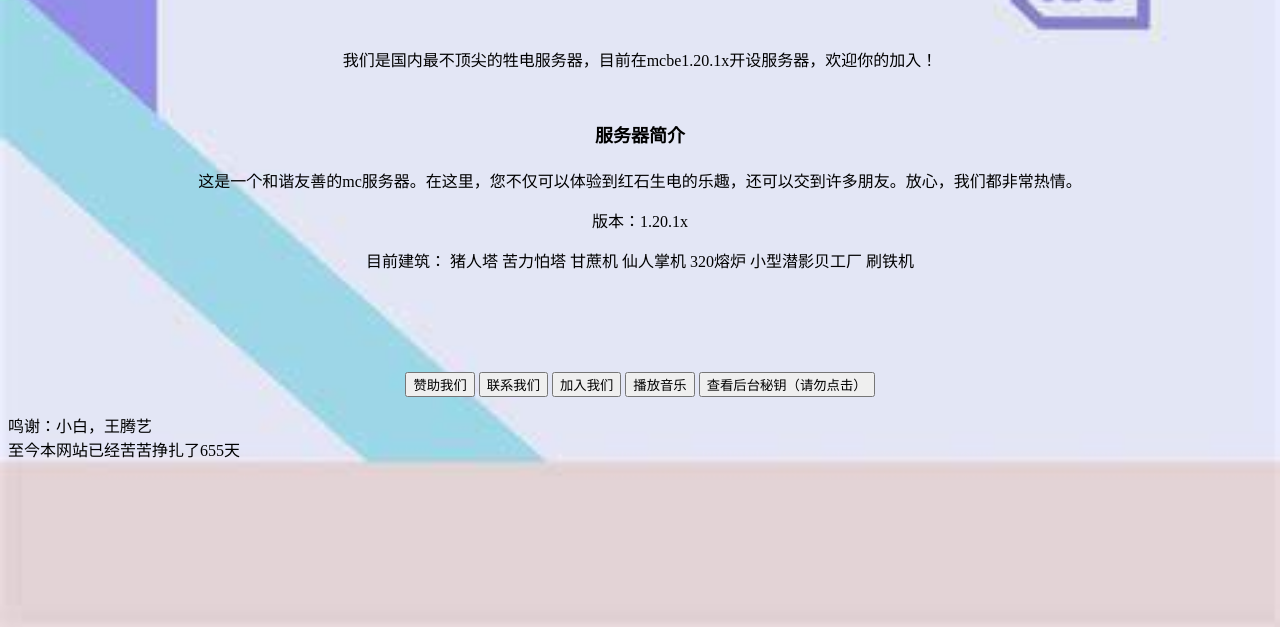
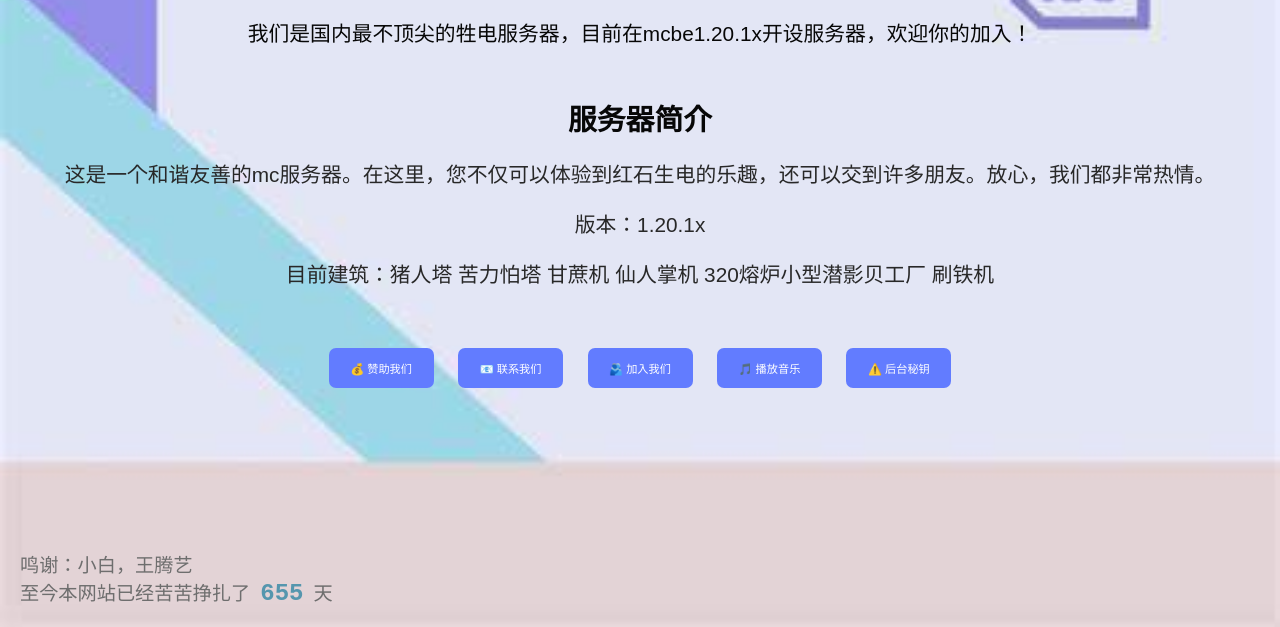
Before and after one commit to XIAOBAI122Q/XIAOBAI122Q.github.io, a plain HTML site: page index.html in a window 1280 px wide. Shown: the part 173-800 px from the top of the page. Drawn offline with Linux system fonts and the light colour scheme.

Commit message:
Add files via upload

```diff
--- a/index.html
+++ b/index.html
@@ -10,79 +10,57 @@
     <title>
         生草？牲电！主页面
     </title>
-
+    <link rel="stylesheet" type="text/css" href="Home.css">
 </head>
 
 <body
-
     background = "background.jpg"
     style = "background-attachment : fixed;
              background-size : 100% 100%;">
 
-
-
-<div align = "center" style = "margin-top: 100px">
-    <h1 style = "font-family: 'yuanshen'">
-        <font size = "10">
-            你好！
-        </font>
+<div class="hello">
+    <h1>
+        你好！
     </h1>
 </div>
 
-<div align = "center" style = "margin-top: 50px;">
-
-
+<div class="tit1">
     <p>
         我们是国内最不顶尖的牲电服务器，目前在mcbe1.20.1x开设服务器，欢迎你的加入！
     </p>
 </div>
 
-<div align = "center" style = "margin-top: 50px;">
-    <h2 style = "font-family: 'yuanshen'">
-        <font size = "4">
-            服务器简介
-        </font>
+<div class="tit2">
+    <h2>
+        服务器简介
     </h2>
 
     <p>
         这是一个和谐友善的mc服务器。在这里，您不仅可以体验到红石生电的乐趣，还可以交到许多朋友。放心，我们都非常热情。
     </p>
+
     <p>
         版本：1.20.1x
     </p>
     <p>
-        目前建筑：
-        猪人塔
-        苦力怕塔
-        甘蔗机
-        仙人掌机
-        320熔炉
-        小型潜影贝工厂
-        刷铁机
+        目前建筑：猪人塔 苦力怕塔 甘蔗机 仙人掌机 320熔炉小型潜影贝工厂 刷铁机
     </p>
 
 </div>
 
-<div align = "center" style = "margin-top: 100px;">
+<div class="button">
     <nav>
-        <button type="button" onclick="window.location.href='SU.html'" id="Sponsor us">
-            赞助我们
-        </button>
-
-        <button type="button" onclick="window.location.href='CU.html'" id="Contact us">联系我们
-        </button>
-
-        <button type = "button" onclick = "location='https://wj.qq.com/s2/12925646/4e80/'">
-            加入我们
-        </button>
-        <button type="button" onclick="window.location.href='music.html'" id="Play music">播放音乐
-        </button>
-        <button type="button" onclick="window.location.href='SB.html'" id="ShaBI">查看后台秘钥（请勿点击）
-        </button>
+        <button type="button" onclick="window.location.href='SU.html'" id="Sponsor us">💰 赞助我们</button>
+        <button type="button" onclick="window.location.href='CU.html'" id="Contact us">📧 联系我们</button>
+        <button type = "button" onclick = "location='https://wj.qq.com/s2/12925646/4e80/'">🫂 加入我们</button>
+        <button type="button" onclick="window.location.href='music.html'" id="Play music">🎵 播放音乐</button>
+        <button id="b5" type="button" onclick="window.location.href='SB.html'" id="ShaBI">⚠️ 后台秘钥</button>
     </nav>
 </div>
 
-<div>
+
+
+<div class="end">
     <p>
         鸣谢：小白，王腾艺<br>
         <span>至今本网站已经苦苦挣扎了<span id="days">0</span>天</span>
```
